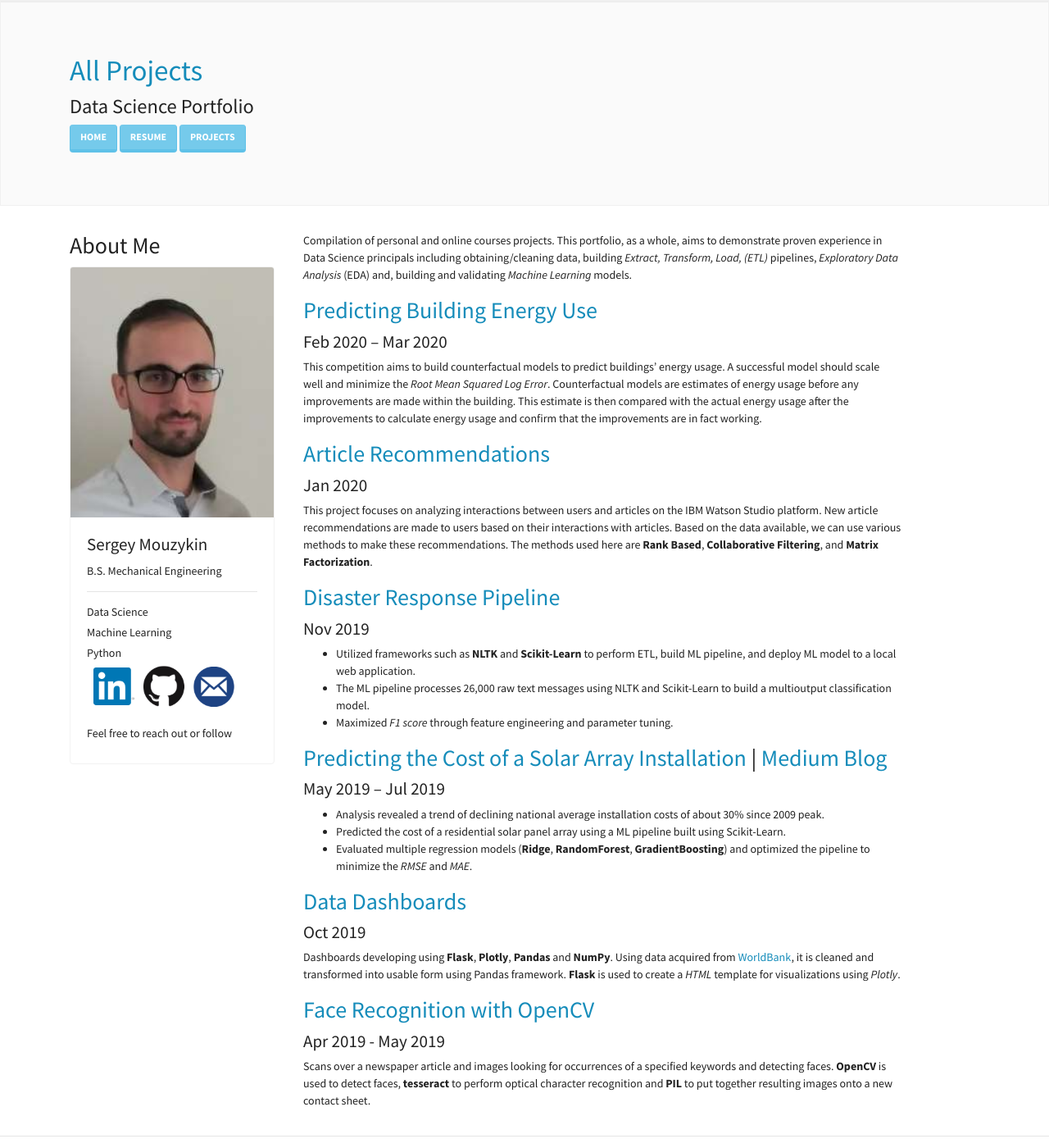
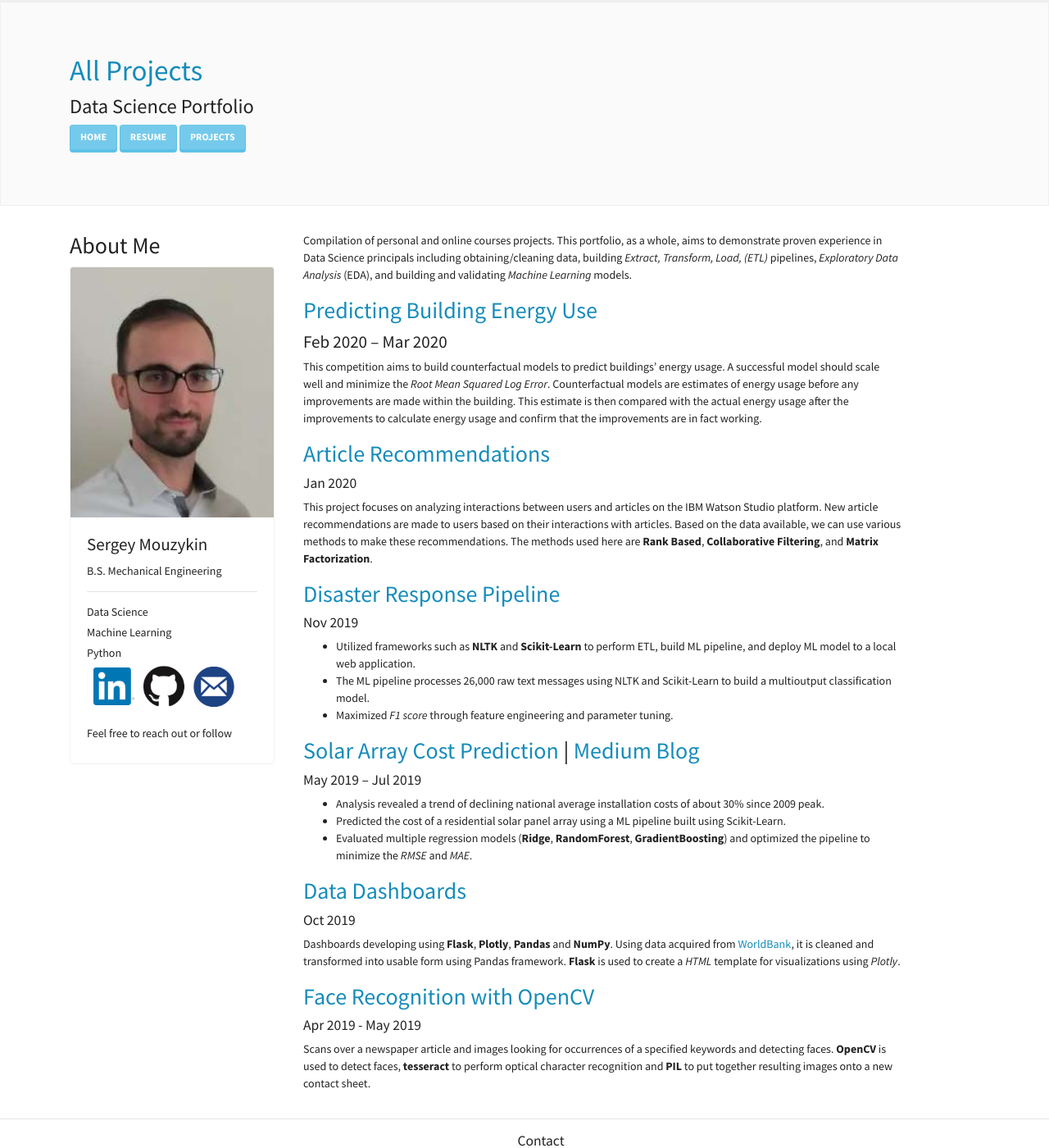
Before and after one commit to sergatron/sergatron.github.io, a Jekyll site: the page built from Projects.md, in a window 1280 px wide and 1400 px high. Shown: the whole window at 82% size. Built offline with Jekyll 4.4.1, drawn with Linux system fonts in a browser that asks for light colours; nearby versions of some CDN libraries.

Commit message:
Fix grammar

```diff
--- a/Projects.md
+++ b/Projects.md
@@ -3,7 +3,7 @@ layout: default
 title: All Projects
 ---
 
-Compilation of personal and online courses projects. This portfolio, as a whole, aims to demonstrate proven experience in Data Science principals including obtaining/cleaning data, building *Extract, Transform, Load, (ETL)* pipelines, *Exploratory Data Analysis* (EDA) and, building and validating *Machine Learning* models.
+Compilation of personal and online courses projects. This portfolio, as a whole, aims to demonstrate proven experience in Data Science principals including obtaining/cleaning data, building *Extract, Transform, Load, (ETL)* pipelines, *Exploratory Data Analysis* (EDA), and building and validating *Machine Learning* models.
 
 
 ## [Predicting Building Energy Use](https://sergatron.github.io/Predicting-Building-Energy-Use)
@@ -12,29 +12,29 @@ This competition aims to build counterfactual models to predict buildings' energ
 
 
 ## [Article Recommendations](https://sergatron.github.io/Recommendations-IBM)
-#### Jan 2020
+##### Jan 2020
 This project focuses on analyzing interactions between users and articles on the IBM Watson Studio platform. New article recommendations are made to users based on their interactions with articles. Based on the data available, we can use various methods to make these recommendations. The methods used here are **Rank Based**, **Collaborative Filtering**, and **Matrix Factorization**.
 
 
 ## [Disaster Response Pipeline](https://github.com/sergatron/disaster-response-project)
-#### Nov 2019
+##### Nov 2019
  - Utilized frameworks such as **NLTK** and **Scikit-Learn** to perform ETL, build ML pipeline, and deploy ML model to a local web application.
  - The ML pipeline processes 26,000 raw text messages using NLTK and Scikit-Learn to build a multioutput classification model.
  - Maximized *F1 score* through feature engineering and parameter tuning.
 
 
-## [Predicting the Cost of a Solar Array Installation](https://github.com/sergatron/projects/tree/master/solar_array) | [Medium Blog](https://medium.com/analytics-vidhya/solar-panel-array-what-does-it-cost-46aaa083502)
-#### May 2019 – Jul 2019
+## [Solar Array Cost Prediction](https://github.com/sergatron/projects/tree/master/solar_array) | [Medium Blog](https://medium.com/analytics-vidhya/solar-panel-array-what-does-it-cost-46aaa083502)
+##### May 2019 – Jul 2019
  - Analysis revealed a trend of declining national average installation costs of about 30% since 2009 peak.
  - Predicted the cost of a residential solar panel array using a ML pipeline built using Scikit-Learn.
  - Evaluated multiple regression models (**Ridge**, **RandomForest**, **GradientBoosting**) and optimized the pipeline to minimize the *RMSE* and *MAE*.
 
 
 ## [Data Dashboards](https://github.com/sergatron/data-dashboard)
-#### Oct 2019
+##### Oct 2019
 Dashboards developing using **Flask**, **Plotly**, **Pandas** and **NumPy**. Using data acquired from [WorldBank](https://data.worldbank.org/), it is cleaned and transformed into usable form using Pandas framework. **Flask** is used to create a *HTML* template for visualizations using *Plotly*.
 
 
 ## [Face Recognition with OpenCV](https://github.com/sergatron/Coursera/tree/master/open_cv_project)
-#### Apr 2019 - May 2019
+##### Apr 2019 - May 2019
 Scans over a newspaper article and images looking for occurrences of a specified keywords and detecting faces. **OpenCV** is used to detect faces, **tesseract** to perform optical character recognition and **PIL** to put together resulting images onto a new contact sheet.
```
